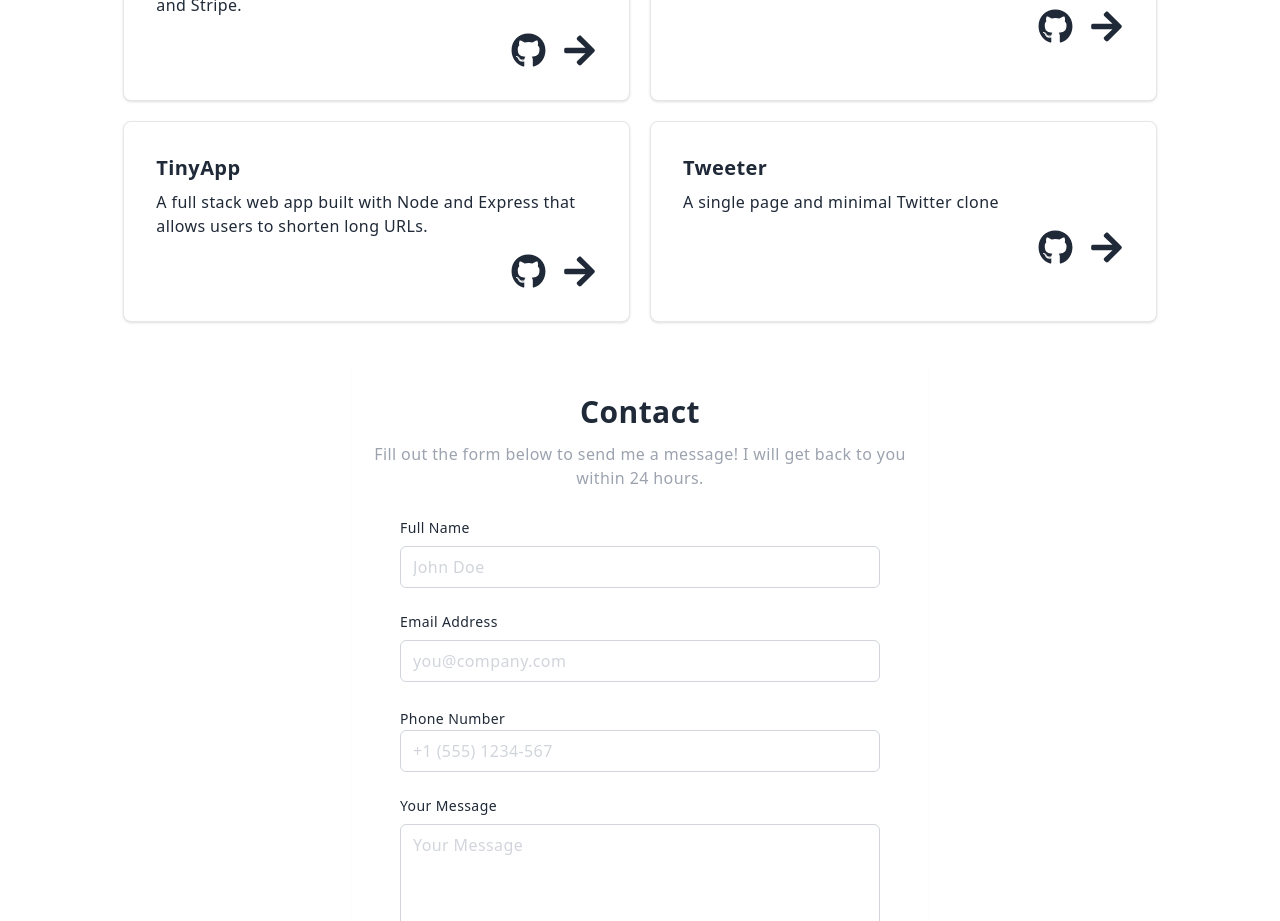
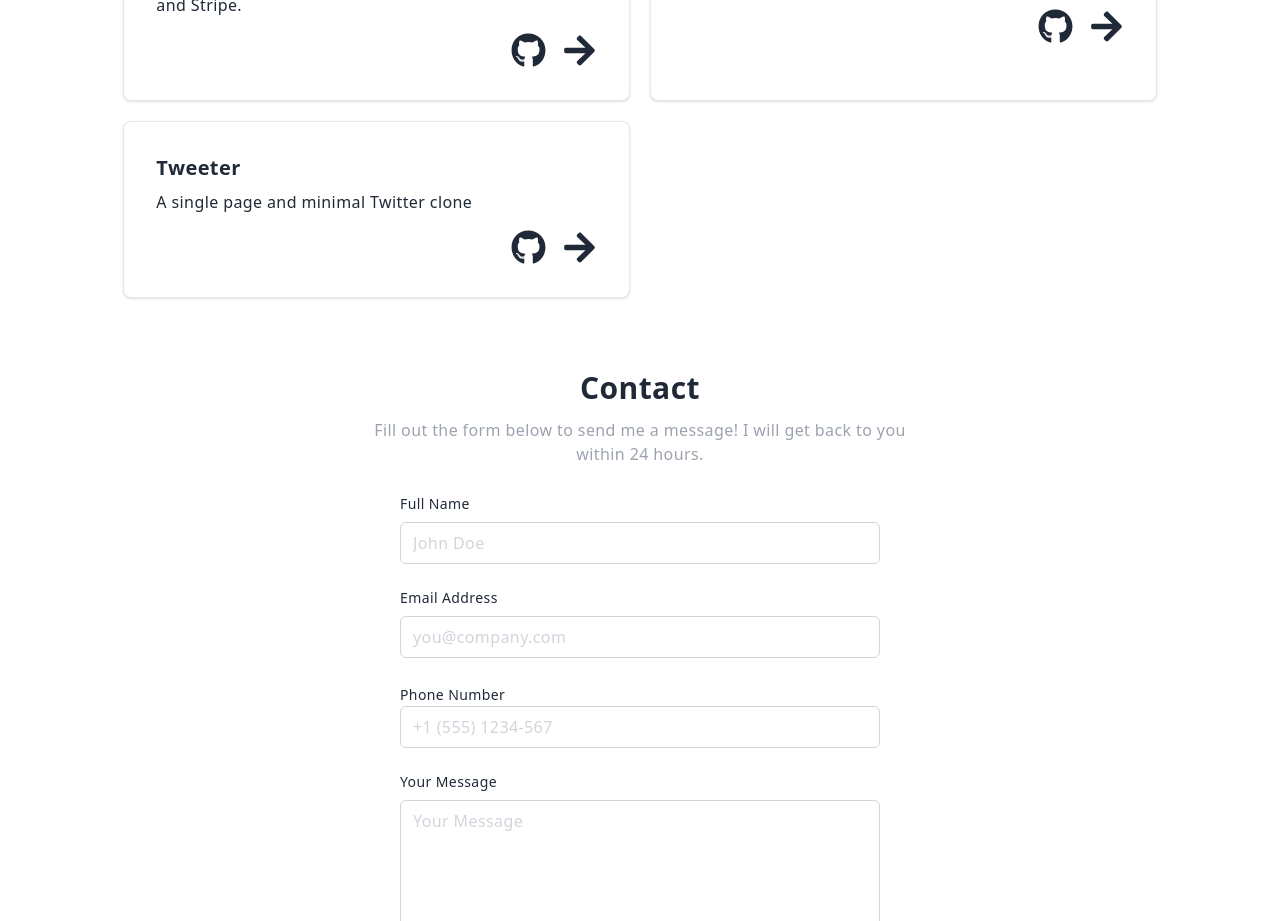
Before and after one commit to Ethansteip/Web-dev-portfolio, a Next.js app: page / in a window 1280 px wide. Shown: the part 1320-2241 px from the top of the page. Built offline with nearby package versions, Linux system fonts and the light colour scheme.

Commit message:
removed tinyapp project for now until I can get proper screenshots

```diff
--- a/Data/projects_data.js
+++ b/Data/projects_data.js
@@ -37,14 +37,6 @@ export const projects = [
   },
   {
     id: 5,
-    name: "TinyApp",
-    description: "A full stack web app built with Node and Express that allows users to shorten long URLs.",
-    technologies: ["Javascript", "Node", "Express"],
-    github_link: "https://github.com/Ethansteip/tinnyapp",
-    project_photos: []
-  },
-  {
-    id: 6,
     name: "Tweeter",
     description: "A single page and minimal Twitter clone",
     technologies: ["Javascript", "jquery", "CSS"],
```
Also changed, not shown: json/data.json (+0 -11 lines).
